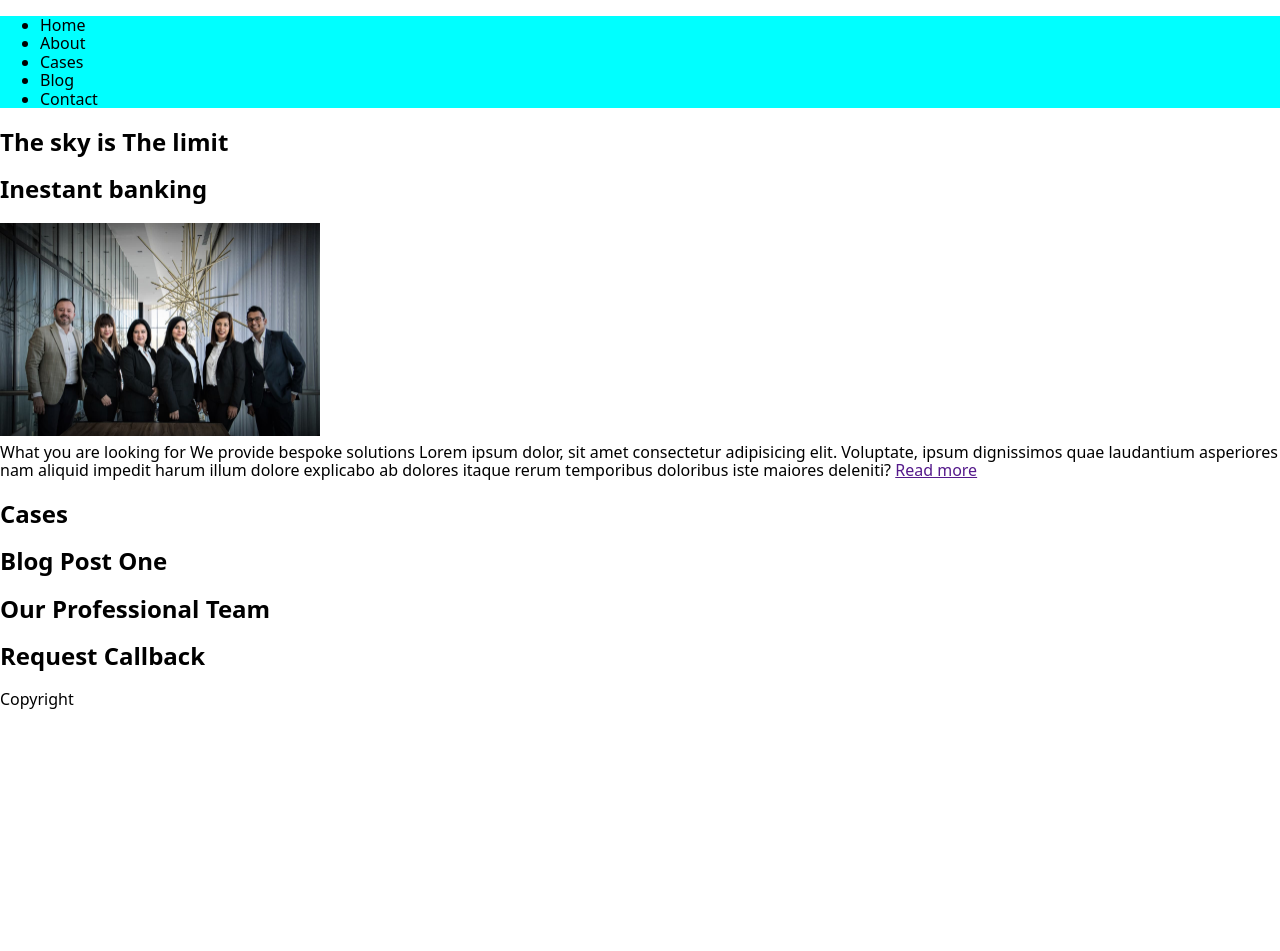
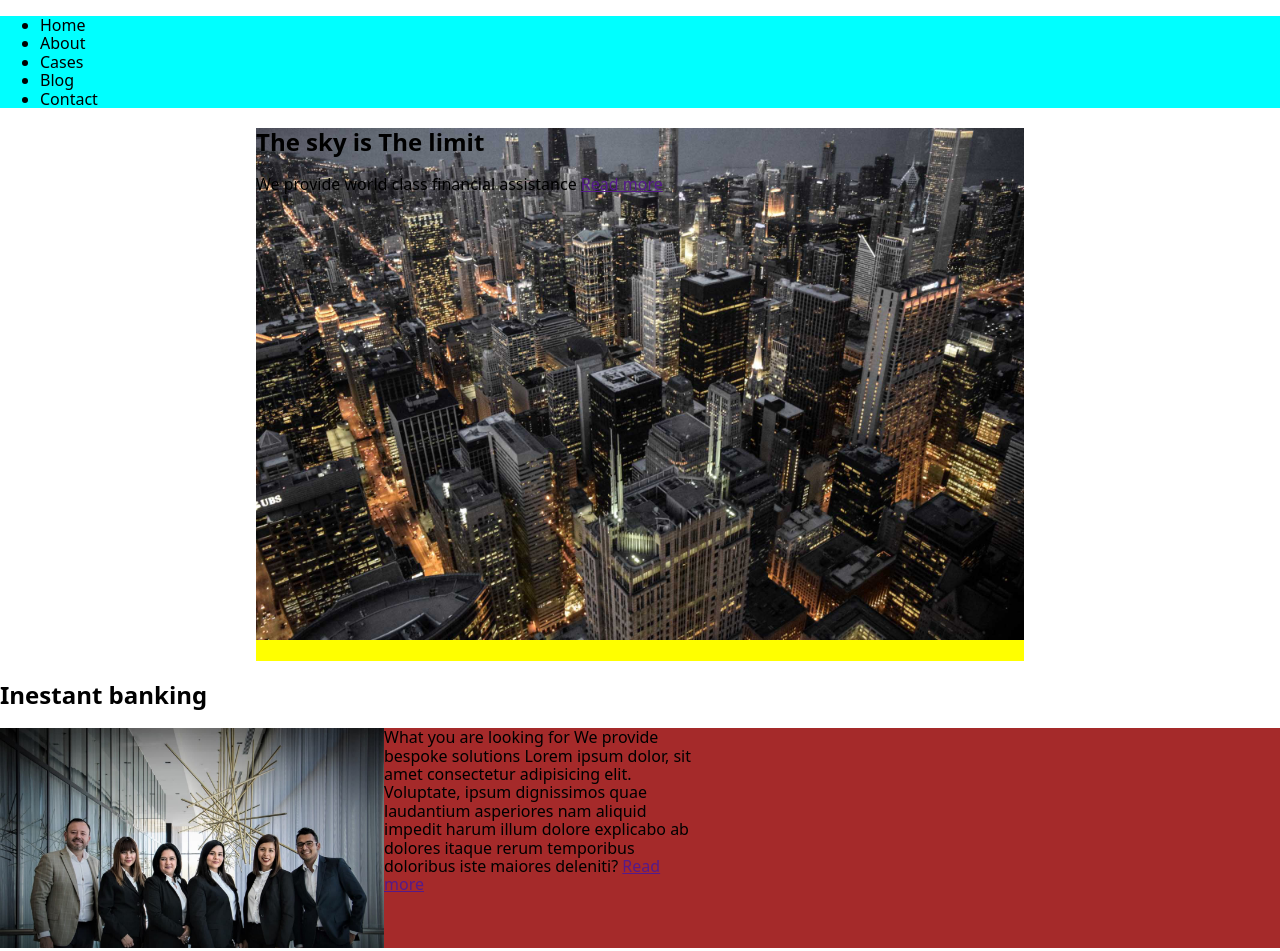
Before and after one commit to vognuk/task-goweb-landing, a website built with Parcel: page src/index.html in a window 1280 px wide. Shown: the top 951 px of the page. Before the commit the page ends 800 px from the top, so only its background shows below. Built offline with nearby package versions, Linux system fonts and the light colour scheme.

Commit message:
Hero markup draft

```diff
--- a/src/partials/hero.html
+++ b/src/partials/hero.html
@@ -1,3 +1,5 @@
 <section class="hero">
     <h1>The sky is The limit</h1>
+    <span>We provide world class financial assistance</span>
+    <a href="">Read more</a>
 </section>
--- a/src/sass/layouts/_about.scss
+++ b/src/sass/layouts/_about.scss
@@ -1,8 +1,15 @@
 .about {
     display: flex;
     flex-direction: column;
+    margin: 0px auto;
     @media screen and (min-width: $tablet-size) {
-    //   display: flex;
+        flex-direction: row;
+        min-width: 768px;
+        background-color: brown;
+    }
+    @media screen and (min-width: $desktop-size) {
+        flex-direction: row;
+        width: 1360px;
     }
   }
 
@@ -13,4 +20,37 @@
     background-image: url(../images//images/home/people.jpg);
     background-repeat: no-repeat;
     background-size: 100%;
+
+    @media screen and (min-width: $tablet-size) {
+        width: 384px;
+        // height: 764px;
+
+        background-image: url(../images/images/home/people@2x.jpg);
+        // margin-bottom: 30px;
+
+        @media screen and (min-device-pixel-ratio: 2),
+          screen and (min-resolution: 192dpi),
+          screen and (min-resolution: 2dppx) {
+          background-image: url(../images/images/home/people@2x.jpg);
+        }
+      }
+
+      @media screen and (min-width: $desktop-size) {
+        width: 680px;
+        height: 460px;
+
+        background-image: url(../images/images/home/people@2x.jpg);
+        margin-right: 30px;
+        margin-bottom: 0;
+
+        @media screen and (min-device-pixel-ratio: 2),
+          screen and (min-resolution: 192dpi),
+          screen and (min-resolution: 2dppx) {
+            background-image: url(../images/images/home/people@2x.jpg);
+        }
+      }
 }
+
+.about__text{
+    width: 320px;
+}
--- a/src/sass/layouts/_hero.scss
+++ b/src/sass/layouts/_hero.scss
@@ -0,0 +1,20 @@
+.hero{
+    display: block;
+    margin: 0px auto;
+    width: 320px;
+    height: 533px;
+
+    background-image: url(../images//images/home/showcase.jpg);
+    background-repeat: no-repeat;
+    background-size: 100%;
+
+    @media screen and (min-width: $tablet-size) {
+        width: 768px;
+        background-color: yellow;
+    }
+    @media screen and (min-width: $desktop-size) {
+        width: 1360px;
+        height: 768px;
+        background-color: yellow;
+    }
+}
```
